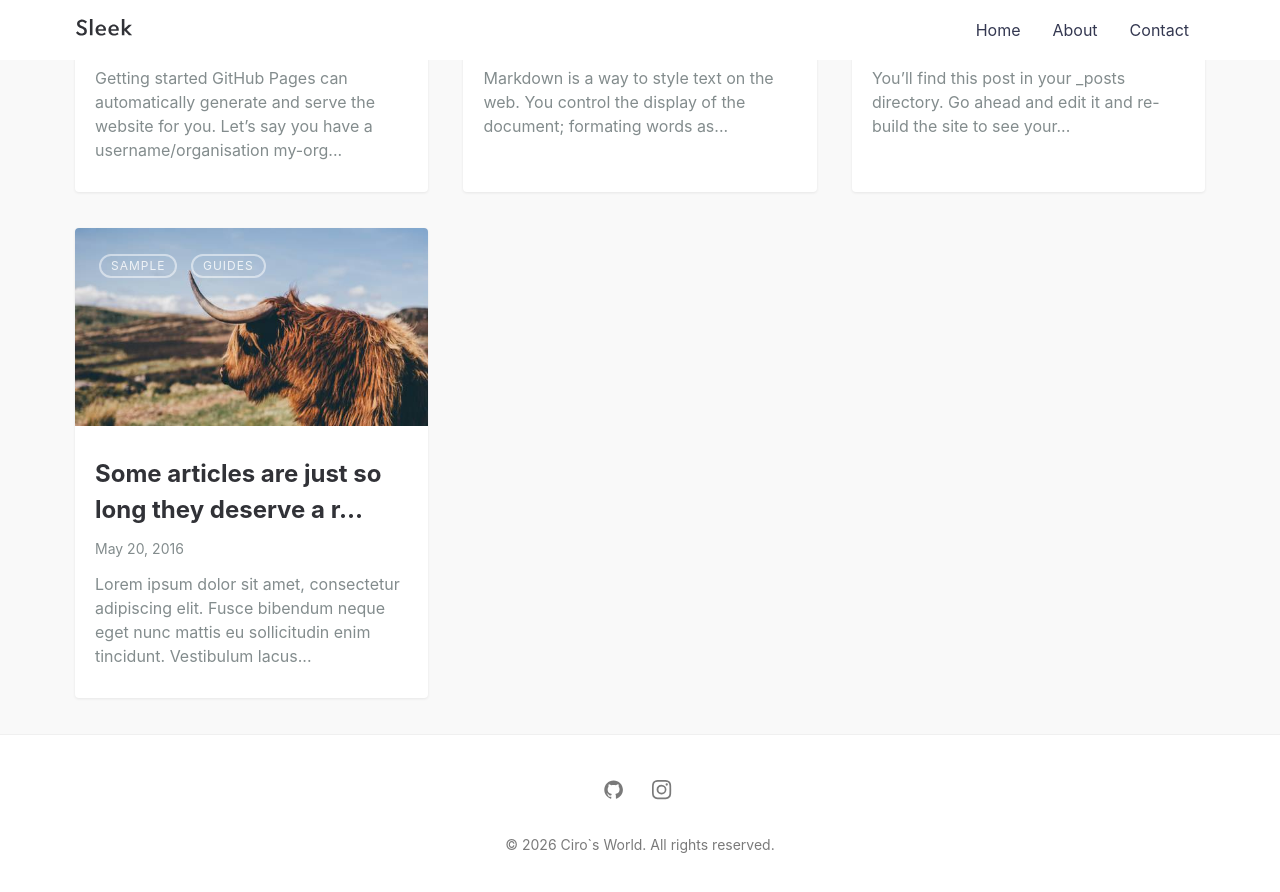
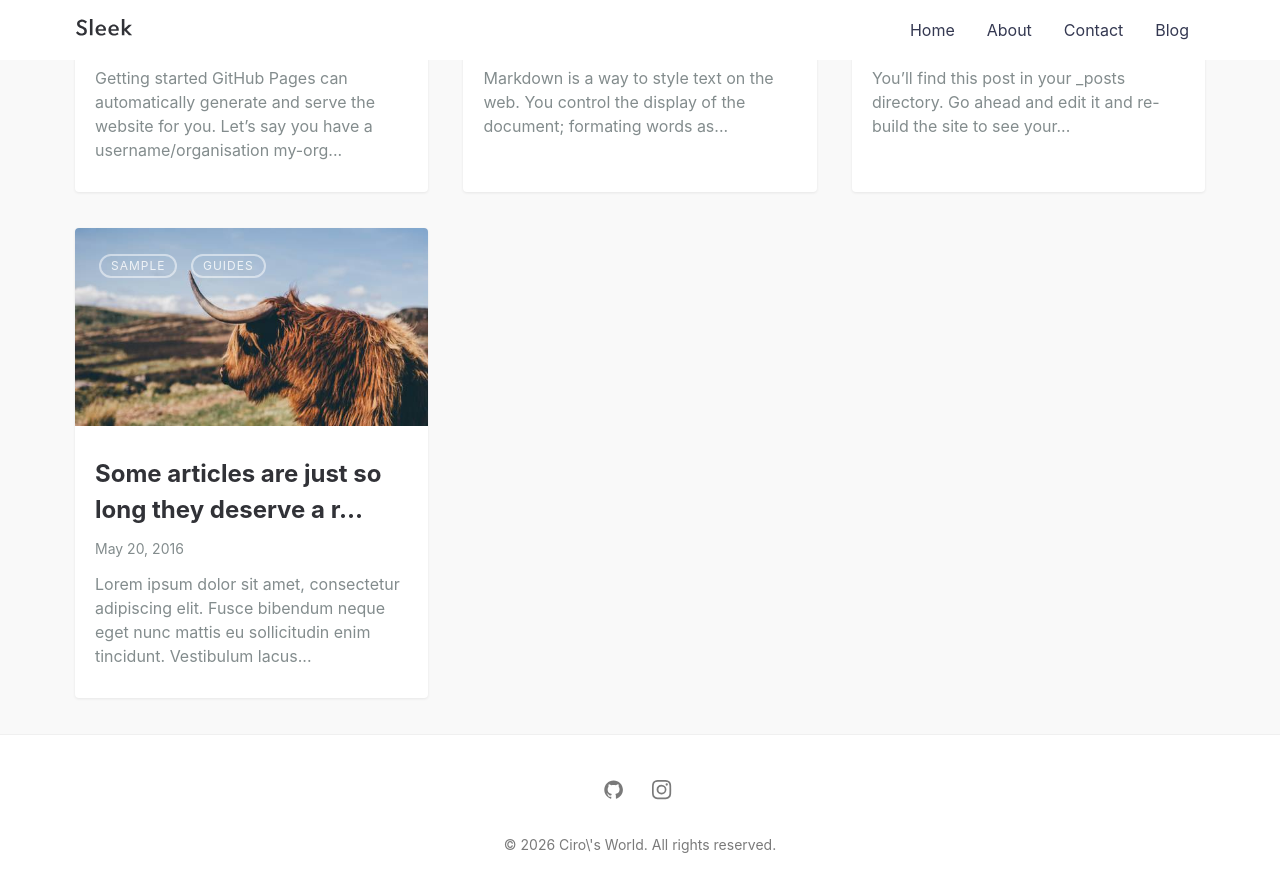
Before and after one commit to Cirokun/cirokun.github.io, a Jekyll site: the page built from index.md, in a window 1280 px wide and 900 px high, scrolled down 899 px. Shown: the top 892 px of the window. Built offline with Jekyll 4.4.1, drawn with Linux system fonts in a browser that asks for light colours; some of the changed text lies outside the part shown.

Commit message:
Update site configuration and social links

```diff
--- a/_config.yml
+++ b/_config.yml
@@ -1,5 +1,5 @@
 # SITE CONFIGURATION
-title: Ciro`s World # your site title
+title: Ciro\'s World # your site title
 author: Ciro Higashi # You :P
 description: > # Meta description of Homepage
   Write an awesome description for your new site here. You can edit this
@@ -12,32 +12,29 @@ url: "https://cirokun.github.io/" # the base hostname & protocol for your site,
 social:
   name: Ciro Higashi
   links:
-    - https://twitter.com/BenBalter
-    - https://www.facebook.com/ben.balter
-    - https://www.linkedin.com/in/BenBalter
-    - https://plus.google.com/+BenBalter
-    - https://github.com/benbalter
-    - https://keybase.io/benbalter
+    - https://www.linkedin.com/in/ciro-higashi/
+    - https://www.linkedin.com/in/ciro-higashi/
 
 # THEME SETTINGS
 navigation: # Navigation links
   - {name: 'Home', link: '/'}
   - {name: 'About', link: '/about'}
   - {name: 'Contact', link: '/contact'}
+  - {name: 'Blog', link: '/blog'}
 
 tagline: >
   Modern Jekyll theme focused on speed performance &amp; SEO best practices
 
 hero_img: posts/sleek_lg.jpg # Main background image: use the path from /assets/img/ => This will output /assets/img/posts/sleek_lg.jpg
 
-email: your-email@domain.com # email for form submission
+email: cirohigashi@gmail.com # email for form submission
 
 #twitter_username: jan_czizikow # replace with your_twitter_username or comment to remove link from footer
 github_username:  Cirokun # replace with your_github_username or comment to remove link from footer
 instagram_username: oisouciro # replace with your_instagram_username or comment to remove link from footer
 
 disqus:
-  shortname: janczizikow # to enable comments replace with your_disqus_shortname
+  shortname: cirohigashi # to enable comments replace with your_disqus_shortname
 
 # google_tag_manager: GTM-XXXXXXX # Uncomment to enable GTM. Replace GTM-XXXXXXX with your GTM container ID
 
```
